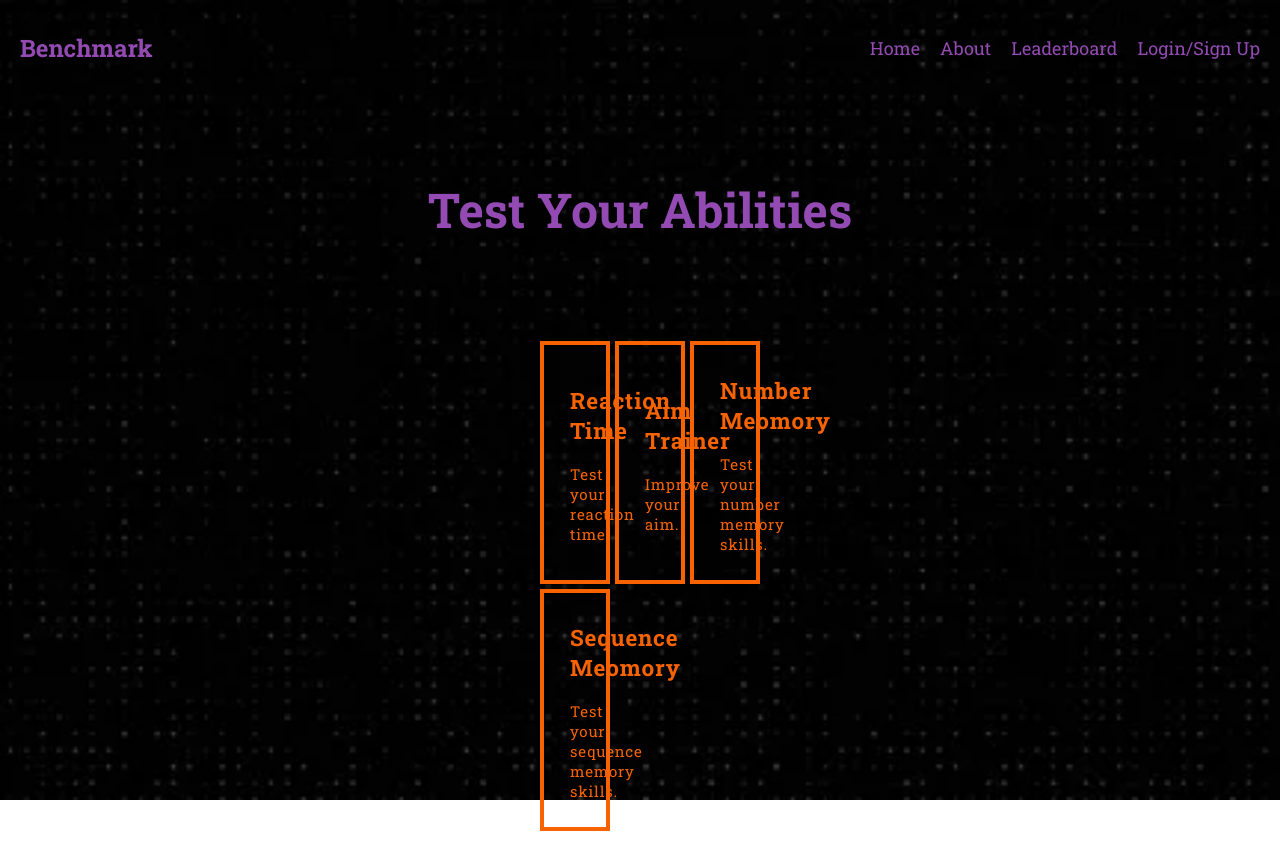
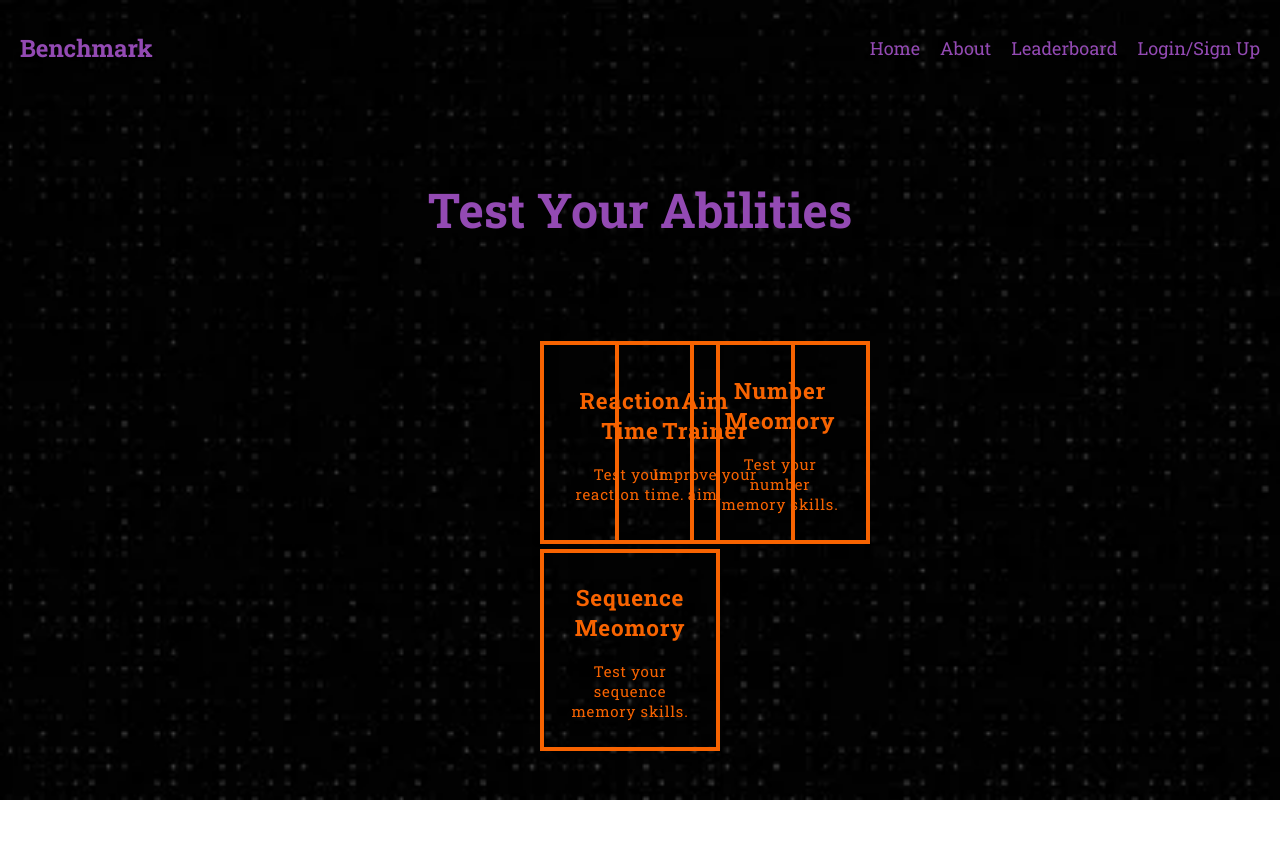
Before and after one commit to pushkar-gr/human-benchmark, a React (Create React App) app in the folder frontend/: page /home in a window 1280 px wide. After the commit the page ends 800 px from the top, so only its background shows below. Built offline with nearby package versions, Linux system fonts and the light colour scheme; the HTML template or start-up script is replaced by a standard one.

Commit message:
fix: css of buttons in home page

```diff
--- a/frontend/src/pages/Home.css
+++ b/frontend/src/pages/Home.css
@@ -61,6 +61,11 @@ header nav ul li a {
     margin: auto;
     width: 100%;
     padding: 10px;
+    display: grid;
+    grid-template-columns: repeat(3, 90px);
+    grid-gap: 100px;
+    justify-content: center;
+    margin: 20px auto;
 }
 
 .draw-border {
@@ -121,6 +126,7 @@ header nav ul li a {
     font: 15px "Roboto Slab", sans-serif;
     padding: 1em 2em;
     letter-spacing: 0.05rem;
+    width: 180px;
 }
 
 .btn:focus {
```
